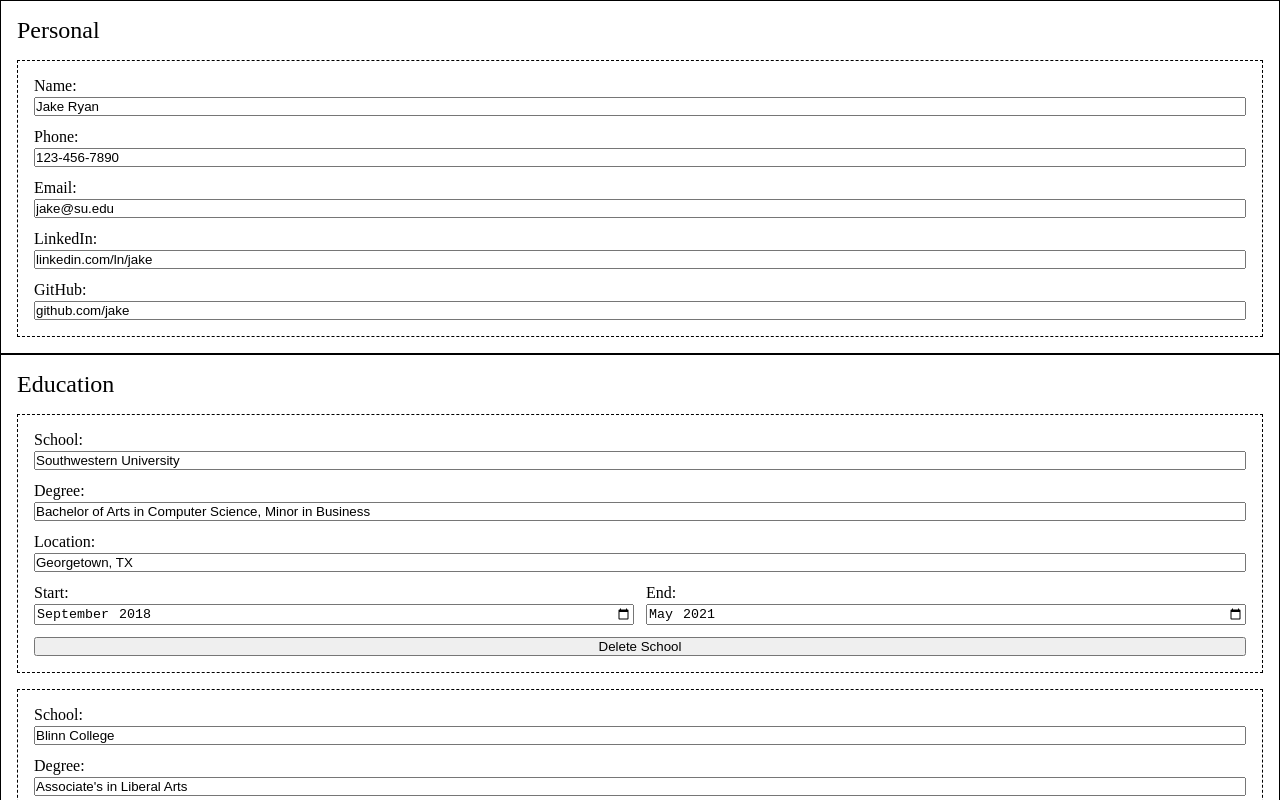
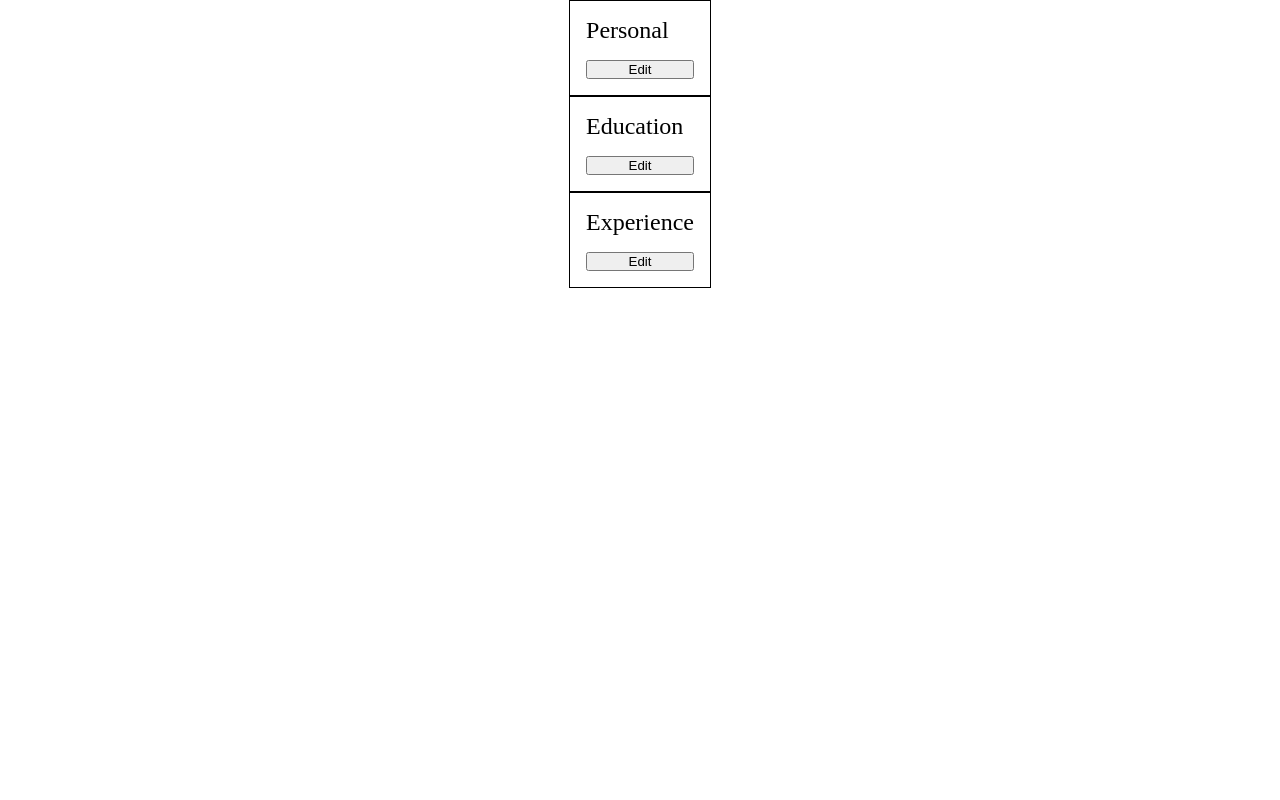
Before and after one commit to endulum/odin-cv-app, a React (Vite) app: page / in a window 1280 px wide. Shown: the top 800 px of the page. Built offline with nearby package versions, Linux system fonts and the light colour scheme.

Commit message:
can hide and reveal editor sections

```diff
--- a/src/components/editor/EditorEducation.jsx
+++ b/src/components/editor/EditorEducation.jsx
@@ -1,13 +1,26 @@
+import { useState } from 'react';
+
 export default function EditorEducation({
   onEditEducationInfo,
   onAddEducation,
   educationInfo,
 }) {
+  const [hidden, setHidden] = useState(true);
+
   return (
     <div className="editor">
       <h2 className="editor-header">Education</h2>
 
-      {educationInfo.map((school) => (
+      <button
+        className="hide-button"
+        type="button"
+        onClick={() => setHidden(!hidden)}
+      >
+        {hidden && ('Edit')}
+        {!hidden && ('Done')}
+      </button>
+
+      {!hidden && educationInfo.map((school) => (
         <div className="editor-section" key={school.id}>
           <label>
             <span>School: </span>
@@ -64,12 +77,14 @@ export default function EditorEducation({
         </div>
       ))}
 
+      {!hidden && (
       <button
         type="button"
         onClick={onAddEducation}
       >
         Add School
       </button>
+      )}
     </div>
   );
 }
--- a/src/components/editor/EditorExperience.jsx
+++ b/src/components/editor/EditorExperience.jsx
@@ -1,3 +1,4 @@
+import { useState } from 'react';
 import BulletEditor from './BulletEditor';
 
 export default function EditorExperience({
@@ -7,11 +8,22 @@ export default function EditorExperience({
   onAddExperienceBullet,
   experienceInfo,
 }) {
+  const [hidden, setHidden] = useState(true);
+
   return (
     <div className="editor">
       <h2 className="editor-header">Experience</h2>
 
-      {experienceInfo.map((job) => (
+      <button
+        className="hide-button"
+        type="button"
+        onClick={() => setHidden(!hidden)}
+      >
+        {hidden && ('Edit')}
+        {!hidden && ('Done')}
+      </button>
+
+      {!hidden && experienceInfo.map((job) => (
         <div className="editor-section" key={job.id}>
           <label>
             <span>Position: </span>
@@ -74,12 +86,14 @@ export default function EditorExperience({
         </div>
       ))}
 
+      {!hidden && (
       <button
         type="button"
         onClick={onAddExperience}
       >
         Add Workplace
       </button>
+      )}
     </div>
   );
 }
--- a/src/components/editor/EditorPersonal.jsx
+++ b/src/components/editor/EditorPersonal.jsx
@@ -1,10 +1,25 @@
+import { useState } from 'react';
+
 export default function EditorPersonal({
   onEditPersonalInfo,
   personalInfo,
 }) {
+  const [hidden, setHidden] = useState(true);
+
   return (
     <div className="editor">
       <h2 className="editor-header">Personal</h2>
+
+      <button
+        className="hide-button"
+        type="button"
+        onClick={() => setHidden(!hidden)}
+      >
+        {hidden && ('Edit')}
+        {!hidden && ('Done')}
+      </button>
+
+      {!hidden && (
       <div className="editor-section">
         <label>
           <span>Name: </span>
@@ -51,6 +66,7 @@ export default function EditorPersonal({
           />
         </label>
       </div>
+      )}
 
     </div>
   );
```
